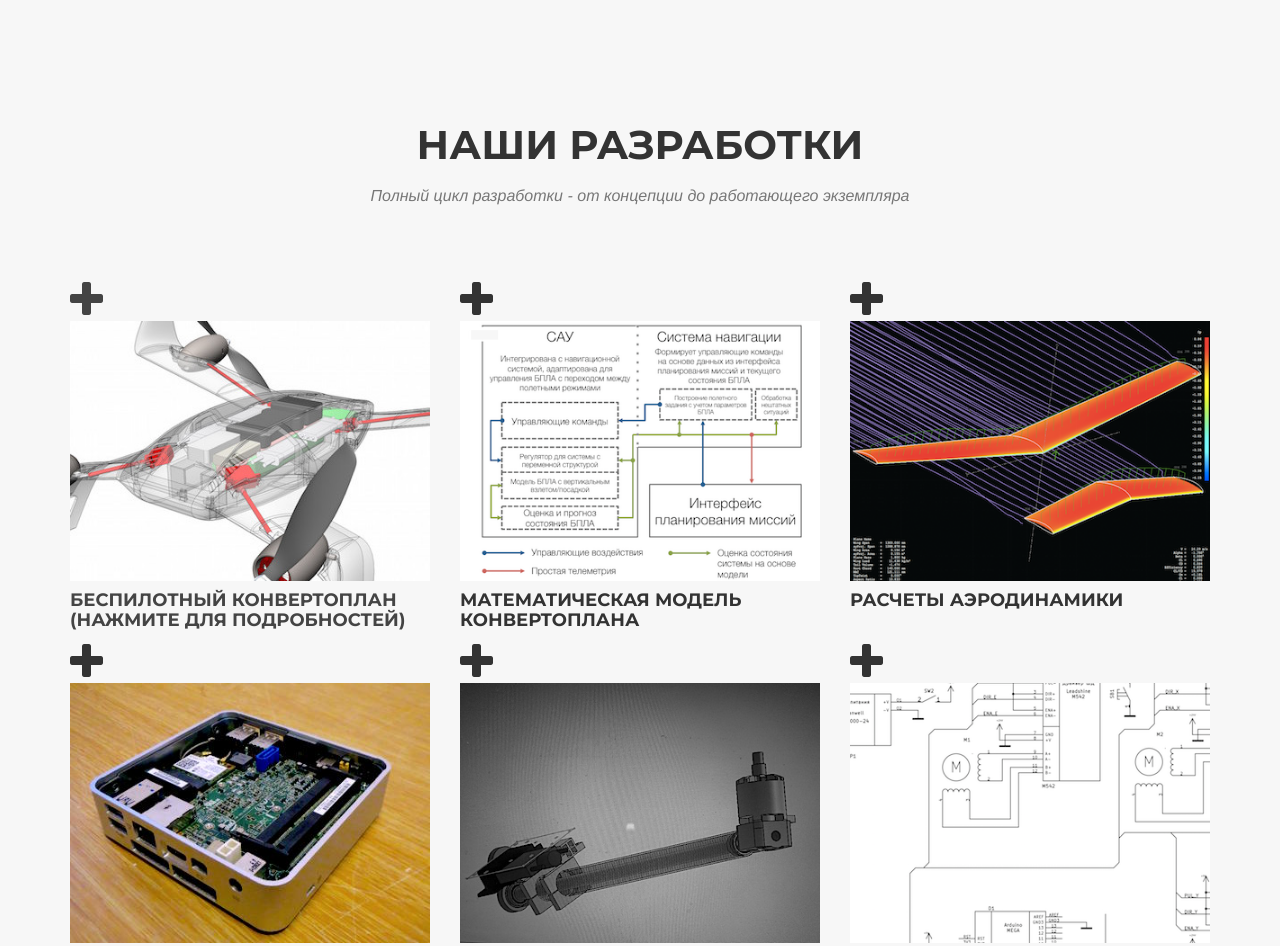
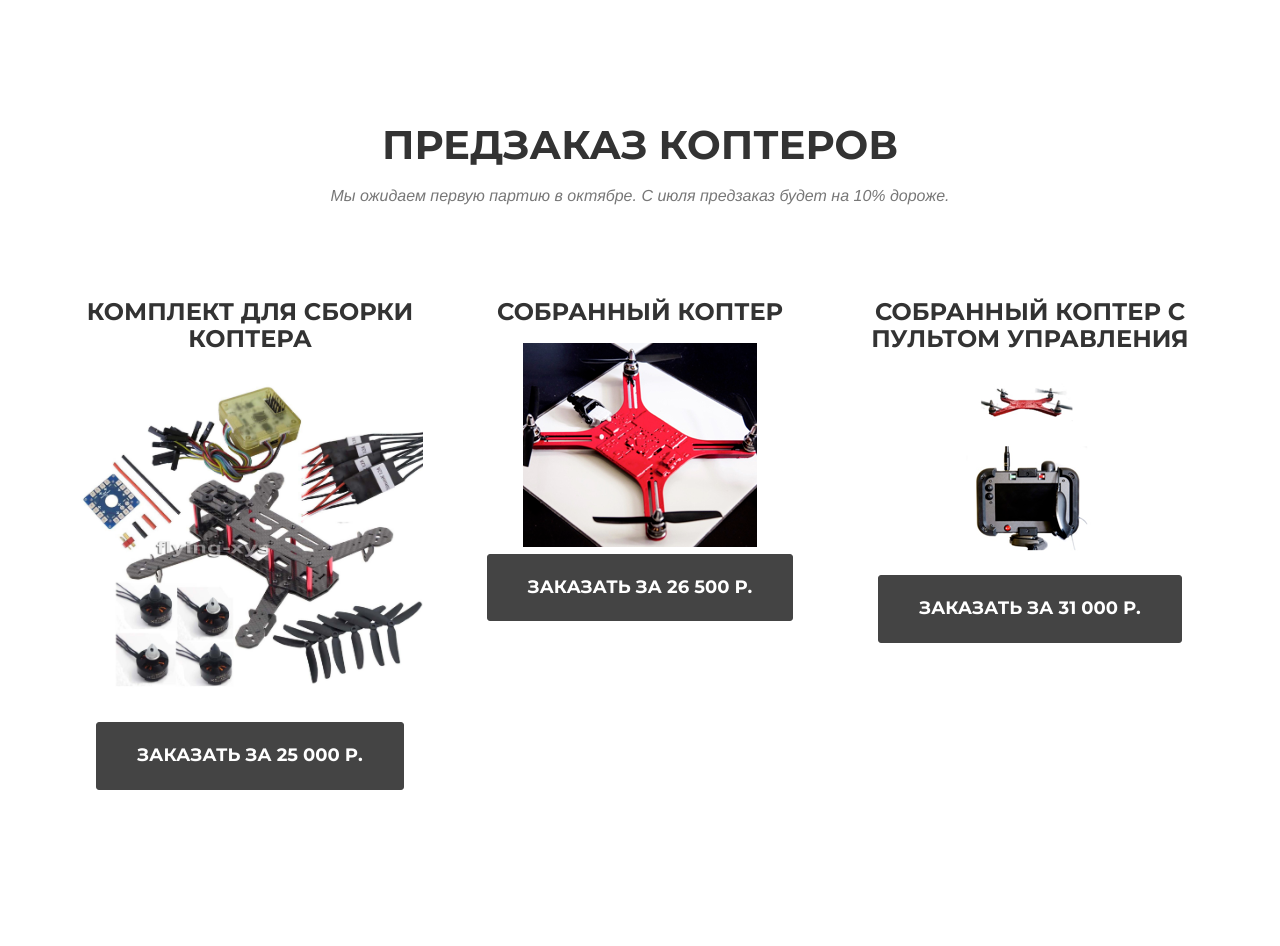
Before and after one commit to vpavlenko/tsuru-preorder, a plain HTML site: page index_old.html in a window 1280 px wide. Shown: the part 860-1806 px from the top of the page. Drawn offline with nearby package versions, Linux system fonts and the light colour scheme; a web font is replaced by a local one.

Commit message:
Scaffolded preorder and payment sections

```diff
--- a/index_old.html
+++ b/index_old.html
@@ -54,6 +54,9 @@
                 <ul class="nav navbar-nav navbar-right">
                     <li class="hidden">
                         <a href="#page-top"></a>
+                    </li>
+                    <li>
+                        <a class="page-scroll" href="#preorder">Предзаказ</a>
                     </li>
                     <li>
                         <a class="page-scroll" href="#rnd">Разработки</a>
@@ -124,6 +127,55 @@
         </div>
     </section>
     -->
+
+    <!-- Preorder Section -->
+    <section id="preorder">
+        <div class="container">
+            <div class="row">
+                <div class="col-lg-12 text-center">
+                    <h2 class="section-heading">Предзаказ коптеров</h2>
+                    <h3 class="section-subheading text-muted">Мы ожидаем первую партию в октябре. С июля предзаказ будет на 10% дороже.</h3>
+                </div>
+            </div>
+            <div class="row">
+                <div class="col-sm-4">
+                    <div class="team-member">
+                        <h3>Комплект для сборки коптера</h3>
+                        <img src="img/preorder/fake-diy.jpeg" class="img-responsive" alt="">
+                        <a href="#yandex-payment" class="page-scroll btn btn-xl">Заказать за 25 000 р.</a>
+                    </div>
+                </div>
+                <div class="col-sm-4">
+                    <div class="team-member">
+                        <h3>Собранный коптер</h3>
+                        <img src="img/preorder/quadrocopter.png" class="img-responsive" alt="">
+                        <a href="#yandex-payment" class="page-scroll btn btn-xl">Заказать за 26 500 р.</a>
+                    </div>
+                </div>
+                <div class="col-sm-4">
+                    <div class="team-member">
+                        <h3>Собранный коптер с пультом управления</h3>
+                        <img src="img/preorder/copter-and-control.png" class="img-responsive" alt="">
+                        <a href="#yandex-payment" class="page-scroll btn btn-xl">Заказать за 31 000 р.</a>
+                    </div>
+                </div>
+            </div>
+        </div>
+    </section>
+
+    <!-- Yandex Payment Section -->
+    <section id="yandex-payment">
+        <div class="container">
+            <div class="row">
+                <div class="col-lg-12 text-center">
+                    <h1>Оплата предзаказа</h1>
+                    <!--<h2 class="section-heading">Предзаказ коптеров</h2>-->
+                    <!--<h3 class="section-subheading text-muted">Мы ожидаем первую партию в октябре. С июля предзаказ будет на 10% дороже.</h3>-->
+                    <iframe frameborder="0" allowtransparency="true" scrolling="no" src="https://money.yandex.ru/embed/shop.xml?account=41001486135704&quickpay=shop&payment-type-choice=on&writer=seller&targets=%D0%9F%D1%80%D0%B5%D0%B4%D0%BE%D0%BF%D0%BB%D0%B0%D1%82%D0%B0+%D0%BA%D0%BE%D0%BF%D1%82%D0%B5%D1%80%D0%B0&targets-hint=&default-sum=7000&button-text=01&comment=on&hint=&fio=on&mail=on&phone=on&successURL=" width="450" height="253"></iframe>
+                </div>
+            </div>
+        </div>
+    </section>
 
     <!-- Portfolio Grid Section -->
     <section id="rnd" class="bg-light-gray">
```
Also changed, not shown: img/preorder/copter-and-control.png (added), img/preorder/fake-diy.jpeg (added), img/preorder/quadrocopter.png (added), 1 other file.
